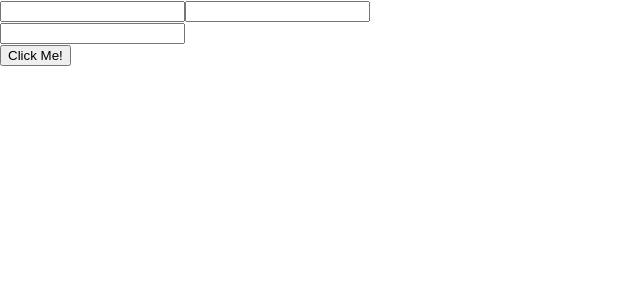
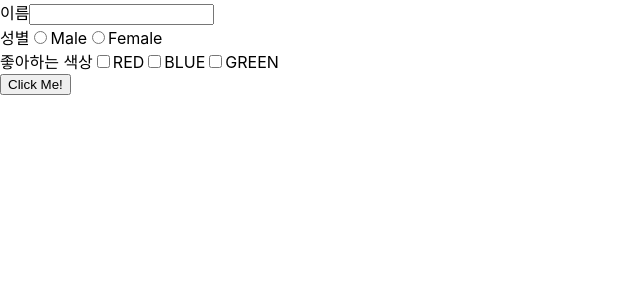
Before and after one commit to sudalqueen/react-form, a React (Create React App) app: page / in a window 1280 px wide. Shown: the top 300 px of the page, without its empty margins (0-640 px from the left). Built offline with nearby package versions, Linux system fonts and the light colour scheme.

Commit message:
값 얻어오는 부분 추가

```diff
--- a/src/App.js
+++ b/src/App.js
@@ -5,10 +5,33 @@ import Field from "./component/Field";
 function App() {
   return (
     <Form>
-      <Field label="Test" name="Test" type="text" />
-      <Field label="Test2" name="Test2" type="text" />
+      <label>이름</label>
+      <Field label="name" name="name" type="text" />
       <div>
-        <Field label="Test3" name="Test3" type="text"/>
+        <label>성별</label>
+        <label>
+          <Field label="gender" name="gender" type="radio" value="Male" />
+          Male
+        </label>
+        <label>
+          <Field label="gender" name="gender" type="radio" value="Female" />
+          Female
+        </label>
+      </div>
+      <div>
+        <label>좋아하는 색상</label>
+        <label>
+          <Field label="colors" name="colors" type="checkbox" value="RED" />
+          RED
+        </label>
+        <label>
+          <Field label="colors" name="colors" type="checkbox" value="BLUE" />
+          BLUE
+        </label>
+        <label>
+          <Field label="colors" name="colors" type="checkbox" value="GREEN" />
+          GREEN
+        </label>
       </div>
     </Form>
   );
--- a/src/component/Field.js
+++ b/src/component/Field.js
@@ -8,7 +8,7 @@ const Field = props => {
   const ref = useRef(null);
   const context = useContext(RefContext);
 
-  const { value, handleChange } = useFieldElement(props.initValue || "");
+  const { value, handleChange } = useFieldElement(props.value || "");
 
   useEffect(() => {
     context.action.setRefs(ref);
@@ -29,15 +29,15 @@ const Field = props => {
 export default Field;
 
 Field.propTypes = {
-  initValue: PropTypes.any,
-  type: PropTypes.oneOf(["text"]),
+  value: PropTypes.any,
+  type: PropTypes.oneOf(["text", "radio", "checkbox"]),
   name: PropTypes.string,
   label: PropTypes.string,
   className: PropTypes.string
 };
 
 Field.defaultProps = {
-  initValue: "",
+  value: "",
   type: "text",
   name: null,
   label: null,
--- a/src/component/Form.js
+++ b/src/component/Form.js
@@ -1,4 +1,4 @@
-import React, { useContext } from "react";
+import React, { useState, useContext } from "react";
 import { RefProvider, RefContext } from "../context/RefProvider";
 
 const Form = props => {
@@ -10,12 +10,54 @@ const Form = props => {
 };
 
 const InnerForm = props => {
+  const [result, setResult] = useState({});
   const context = useContext(RefContext);
 
   const onSubmit = () => {
-    context.refs.map(ref=>{
-      console.log(ref.current.name," : ",ref.current.defaultValue)
-    })
+    context.refs.map(ref => {
+      const current = ref.current;
+      if (current.type === "radio" || current.type === "checkbox") {
+        getChecked(current);
+      } else {
+        getValue(current);
+      }
+    });
+    console.log(result);
+  };
+
+  const getValue = current => {
+    if (current.type === "text") {
+      return setResult(
+        Object.assign(result, { [current.name]: current.value })
+      );
+    }
+  };
+
+  const getChecked = current => {
+    if (current.type === "checkbox") {
+      if (current.checked) {
+        let checkboxArray = result[current.name];
+        if (!checkboxArray) {
+          return setResult(
+            Object.assign(result, { [current.name]: [current.value] })
+          );
+        }
+        if (checkboxArray.indexOf(current.value) === -1) {
+          return setResult(
+            Object.assign(result, {
+              [current.name]: checkboxArray.concat(current.value)
+            })
+          );
+        }
+      }
+    } else {
+      if (current.checked) {
+        return setResult(
+          Object.assign(result, { [current.name]: current.value })
+        );
+      }
+    }
+    return undefined;
   };
 
   return (
--- a/src/component/useFieldElement.js
+++ b/src/component/useFieldElement.js
@@ -1,4 +1,4 @@
-import {useState, useRef} from 'react';
+import {useState} from 'react';
 
 const useFieldElement = (initValue) => {
     const [value, setValue] = useState(initValue)
@@ -7,9 +7,7 @@ const useFieldElement = (initValue) => {
         setValue(event.target.value)
     }
 
-    const ref = useRef();
-
-    return {value, ref, handleChange}
+    return {value, handleChange}
 }
 
 export default useFieldElement;
```
